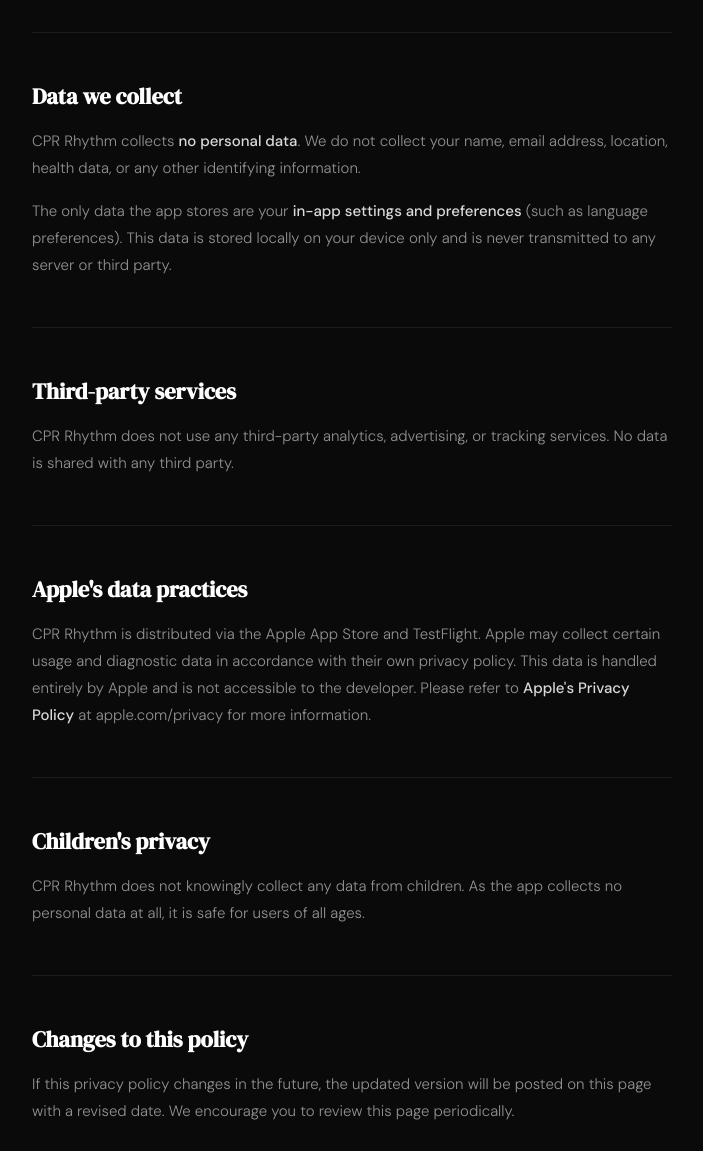
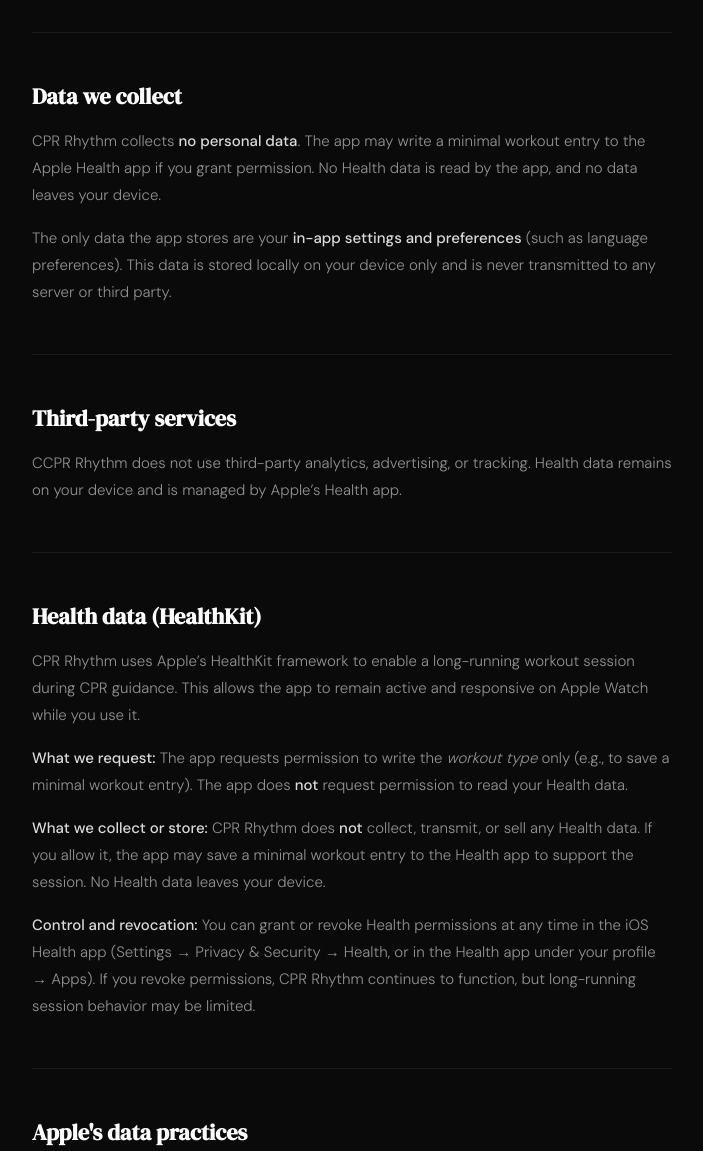
Before and after one commit to JasperKimmel/CPRRhythm, a plain HTML site: page privacy.html in a window 1280 px wide. Shown: the part 640-1791 px from the top of the page, without its empty margins (288-991 px from the left). Drawn offline with Linux system fonts and the light colour scheme.

Commit message:
Update privacy.html

```diff
--- a/privacy.html
+++ b/privacy.html
@@ -167,7 +167,7 @@
   <main>
     <p class="page-eyebrow">Legal</p>
     <h1>Privacy Policy</h1>
-    <p class="last-updated">Last updated: February 2025</p>
+    <p class="last-updated">Last updated: March 18th 2026</p>
 
     <div class="highlight-box">
       <p>CPR Rhythm does not collect, share, or sell any personal data. The only data stored by the app is your personal settings, which remain entirely on your device.</p>
@@ -179,15 +179,21 @@
     <hr class="divider" />
 
     <h2>Data we collect</h2>
-    <p>CPR Rhythm collects <strong>no personal data</strong>. We do not collect your name, email address, location, health data, or any other identifying information.</p>
+    <p>CPR Rhythm collects <strong>no personal data</strong>. The app may write a minimal workout entry to the Apple Health app if you grant permission. No Health data is read by the app, and no data leaves your device.</p>
     <p>The only data the app stores are your <strong>in-app settings and preferences</strong> (such as language preferences). This data is stored locally on your device only and is never transmitted to any server or third party.</p>
 
     <hr class="divider" />
 
     <h2>Third-party services</h2>
-    <p>CPR Rhythm does not use any third-party analytics, advertising, or tracking services. No data is shared with any third party.</p>
+    <p>CCPR Rhythm does not use third-party analytics, advertising, or tracking. Health data remains on your device and is managed by Apple’s Health app.</p>
 
     <hr class="divider" />
+
+    <h2>Health data (HealthKit)</h2>
+    <p>CPR Rhythm uses Apple’s HealthKit framework to enable a long-running workout session during CPR guidance. This allows the app to remain active and responsive on Apple Watch while you use it.</p>
+    <p><strong>What we request:</strong> The app requests permission to write the <em>workout type</em> only (e.g., to save a minimal workout entry). The app does <strong>not</strong> request permission to read your Health data.</p>
+    <p><strong>What we collect or store:</strong> CPR Rhythm does <strong>not</strong> collect, transmit, or sell any Health data. If you allow it, the app may save a minimal workout entry to the Health app to support the session. No Health data leaves your device.</p>
+    <p><strong>Control and revocation:</strong> You can grant or revoke Health permissions at any time in the iOS Health app (Settings → Privacy & Security → Health, or in the Health app under your profile → Apps). If you revoke permissions, CPR Rhythm continues to function, but long-running session behavior may be limited.</p>    <hr class="divider" />
 
     <h2>Apple's data practices</h2>
     <p>CPR Rhythm is distributed via the Apple App Store and TestFlight. Apple may collect certain usage and diagnostic data in accordance with their own privacy policy. This data is handled entirely by Apple and is not accessible to the developer. Please refer to <strong>Apple's Privacy Policy</strong> at apple.com/privacy for more information.</p>
```
